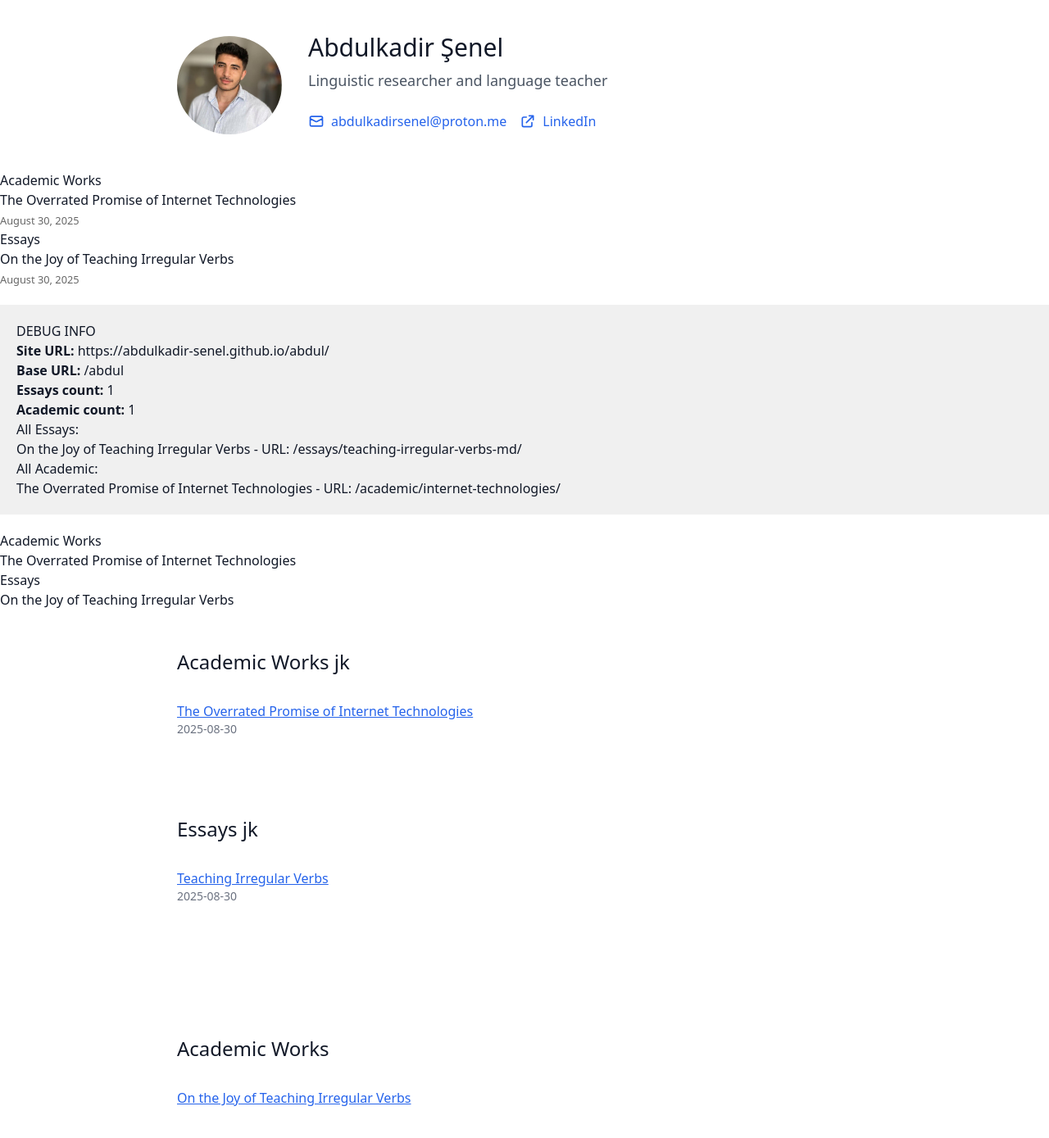
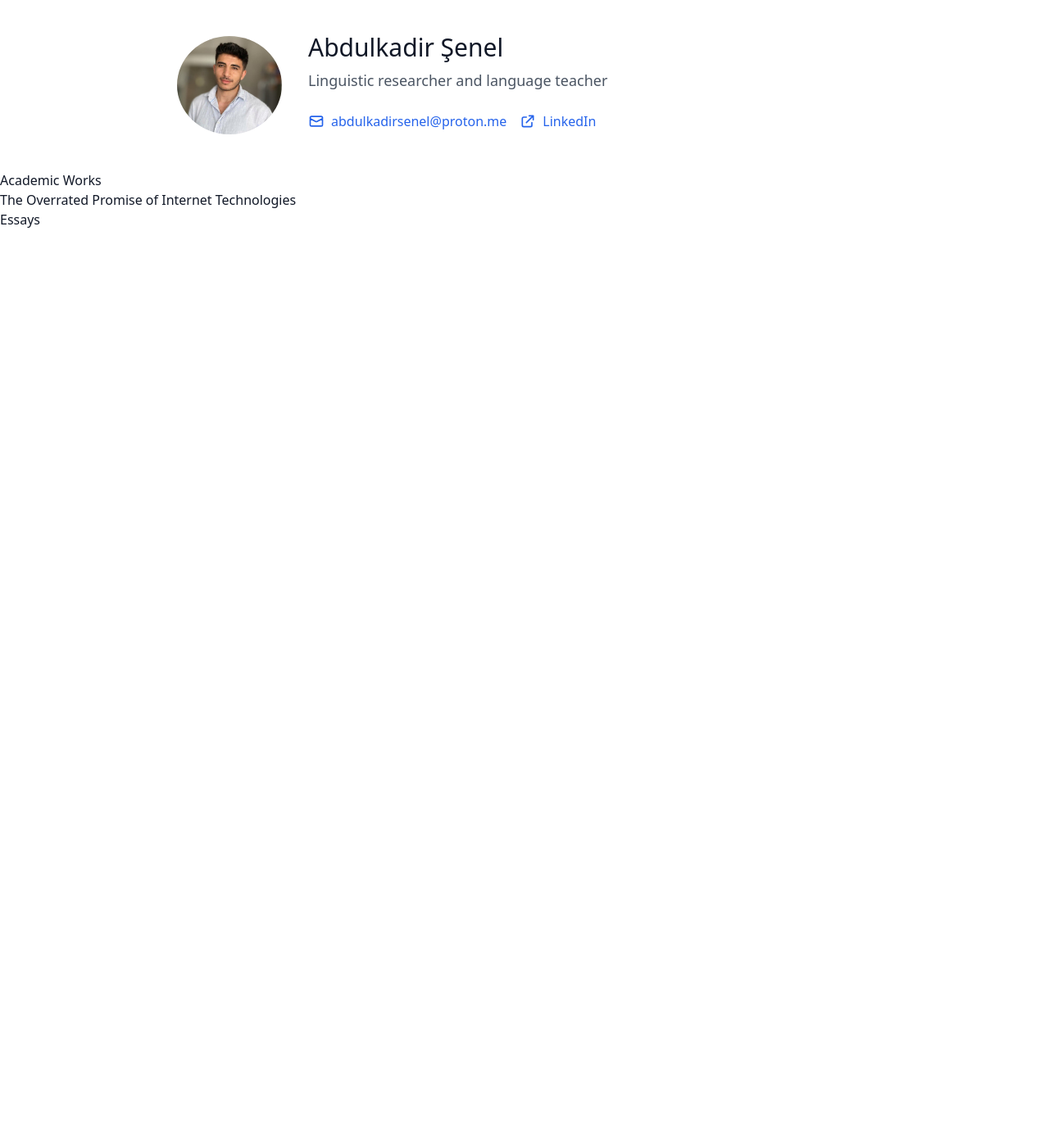
Before and after one commit to abdulkadir-senel/abdulkadir-senel.github.io, a Jekyll site: the page built from index.html, in a window 1280 px wide and 1400 px high. Shown: the top 1389 px of the window at 82% size. Built offline with Jekyll 4.4.1, drawn with Linux system fonts in a browser that asks for light colours; some of the changed text lies outside the part shown.

Commit message:
Update index.html

```diff
--- a/index.html
+++ b/index.html
@@ -91,161 +91,19 @@
     </header>
 
 
-<section>
-  <h2>Academic Works</h2>
-  {% if site.academic.size > 0 %}
-    <ul>
-    {% for work in site.academic %}
-      <li>
-        <a href="{{ work.url | relative_url }}">{{ work.title }}</a>
-        {% if work.date %}
-          <br><small style="color: #666;">{{ work.date | date: "%B %d, %Y" }}</small>
-        {% endif %}
-      </li>
-    {% endfor %}
-    </ul>
-  {% else %}
-    <p style="color: #666; font-style: italic;">No academic works available yet.</p>
-  {% endif %}
-</section>
-
-<section>
-  <h2>Essays</h2>
-  {% if site.essays.size > 0 %}
-    <ul>
-    {% for essay in site.essays %}
-      <li>
-        <a href="{{ essay.url | relative_url }}">{{ essay.title }}</a>
-        {% if essay.date %}
-          <br><small style="color: #666;">{{ essay.date | date: "%B %d, %Y" }}</small>
-        {% endif %}
-      </li>
-    {% endfor %}
-    </ul>
-  {% else %}
-    <p style="color: #666; font-style: italic;">No essays available yet.</p>
-  {% endif %}
-</section>
-<!-- DEBUG SECTION - Remove this after fixing -->
-<section style="background: #f0f0f0; padding: 20px; margin: 20px 0;">
-  <h3>DEBUG INFO</h3>
-  <p><strong>Site URL:</strong> {{ site.url }}</p>
-  <p><strong>Base URL:</strong> {{ site.baseurl }}</p>
-  <p><strong>Essays count:</strong> {{ site.essays.size }}</p>
-  <p><strong>Academic count:</strong> {{ site.academic.size }}</p>
-
-  <h4>All Essays:</h4>
-  <ul>
-  {% for essay in site.essays %}
-    <li>{{ essay.title }} - URL: {{ essay.url }}</li>
-  {% endfor %}
-  </ul>
-
-  <h4>All Academic:</h4>
-  <ul>
-  {% for work in site.academic %}
-    <li>{{ work.title }} - URL: {{ work.url }}</li>
-  {% endfor %}
-  </ul>
-</section>
-
-    <!-- Academic Works -->
-<h2>Academic Works</h2>
+    <h2>Academic Works</h2>
 <ul>
-  {% for paper in site.academic %}
-    <li>
-      <a href="{{ paper.url }}">{{ paper.title }}</a>
-    </li>
-  {% endfor %}
+{% for post in site.categories.academic %}
+  <li><a href="{{ post.url }}">{{ post.title }}</a></li>
+{% endfor %}
 </ul>
 
-<!-- Essays -->
 <h2>Essays</h2>
 <ul>
-  {% for essay in site.essays %}
-    <li>
-      <a href="{{ essay.url }}">{{ essay.title }}</a>
-    </li>
-  {% endfor %}
+{% for post in site.categories.essay %}
+  <li><a href="{{ post.url }}">{{ post.title }}</a></li>
+{% endfor %}
 </ul>
 
-
-
- <!-- Academic Works Section jekyeel -->
-    <section class="py-12">
-      <div class="max-w-4xl mx-auto px-6">
-        <h2 class="text-2xl font-light text-gray-900 mb-8">Academic Works jk</h2>
-       <div class="space-y-4">
-  {% assign academic = site.posts | where_exp: "p", "p.categories contains 'academic'" %}
-  {% for post in academic %}
-    <article>
-      <a href="{{ post.url | relative_url }}" class="text-blue-600 underline hover:text-blue-800">
-        {{ post.title }}
-      </a>
-      <div class="text-sm text-gray-500">{{ post.date | date: "%Y-%m-%d" }}</div>
-    </article>
-  {% endfor %}
-</div>
-
-      </div>
-    </section>
-
-      <!-- Essays Section jekyleel -->
-    <section class="py-12 pb-24">
-      <div class="max-w-4xl mx-auto px-6">
-        <h2 class="text-2xl font-light text-gray-900 mb-8">Essays jk</h2>
-
-        <div>
-  {% for post in site.posts %}
-    {% unless post.categories contains 'academic' %}
-      <article class="mb-4">
-        <a href="{{ post.url | relative_url }}" class="text-blue-600 underline hover:text-blue-800">
-          {{ post.title }}
-        </a>
-        <div class="text-sm text-gray-500">{{ post.date | date: "%Y-%m-%d" }}</div>
-      </article>
-    {% endunless %}
-  {% endfor %}
-</div>
-
-      </div>
-    </section>
-
-
-
-    <!-- Academic Works Section -->
-    <section class="py-12">
-      <div class="max-w-4xl mx-auto px-6">
-        <h2 class="text-2xl font-light text-gray-900 mb-8">Academic Works</h2>
-        <div class="space-y-4">
-          <a
-            href="The-Overrated-Promise of-Internet-Technologies.html"
-            class=""
-          >
-            <h3 class="text-blue-600 underline hover:text-blue-800">
-              On the Joy of Teaching Irregular Verbs
-            </h3>
-          </a>
-        </div>
-      </div>
-    </section>
-
-    <!-- Essays Section -->
-    <section class="py-12 pb-24">
-      <div class="max-w-4xl mx-auto px-6">
-        <h2 class="text-2xl font-light text-gray-900 mb-8">Essays</h2>
-
-        <div class="">
-          <a
-            href="The-Overrated-Promise of-Internet-Technologies.html"
-            class=""
-          >
-            <h3 class="text-blue-600 underline hover:text-blue-800">
-              On the Joy of Teaching Irregular Verbs
-            </h3>
-          </a>
-        </div>
-      </div>
-    </section>
   </body>
 </html>
```
